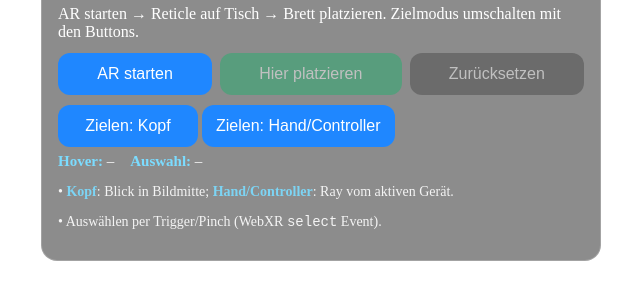
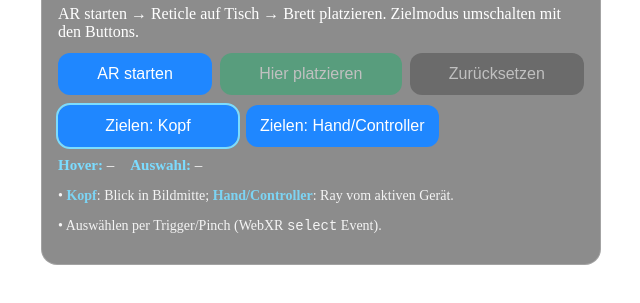
Before and after one commit to Cesarus85/battleshipnew, a plain HTML site: page index.html in a window 1280 px wide. Shown: the part 43-346 px from the top of the page, without its empty margins (319-959 px from the left). Drawn offline with nearby package versions, Linux system fonts and the light colour scheme.

Commit message:
Update styles.css

```diff
--- a/styles.css
+++ b/styles.css
@@ -21,11 +21,16 @@ h1 { font-size: 20px; margin: 0 0 8px; }
 .buttons { display: flex; gap: 8px; flex-wrap: wrap; margin-bottom: 10px; }
 button {
   flex: 1 1 auto; min-width: 140px; padding: 12px 14px; font-size: 16px;
-  border-radius: 12px; border: 0; background: #1f87ff; color: #fff;
+  border-radius: 12px; border: 0; background: #1f87ff; color: #fff; cursor: pointer;
 }
-button:disabled { opacity: 0.45; }
+button:disabled { opacity: 0.45; cursor: default; }
 #btnPlace { background: #19b26b; }
 #btnReset { background: #444; }
+
+.toggle { display: flex; gap: 8px; align-items: center; margin: 6px 0 10px; flex-wrap: wrap; }
+.toggle button { flex: 0 0 auto; min-width: 180px; }
+.toggle button.active { outline: 2px solid var(--acc); }
+#aimInfo { font-size: 14px; opacity: 0.9; }
 
 #hud { display: flex; gap: 16px; font-size: 15px; margin: 6px 0 8px 0; }
 #hints { font-size: 14px; opacity: 0.9; }
```
